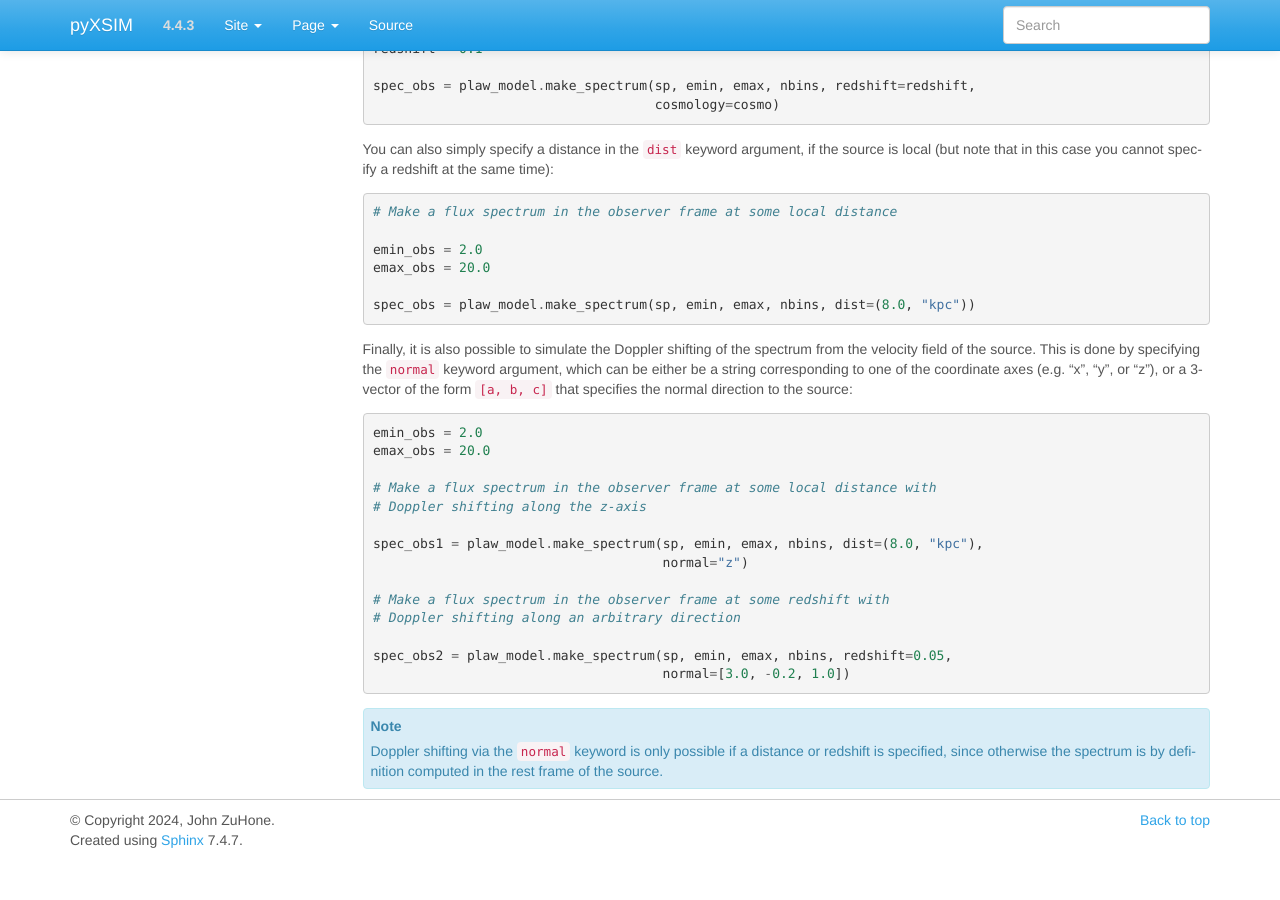
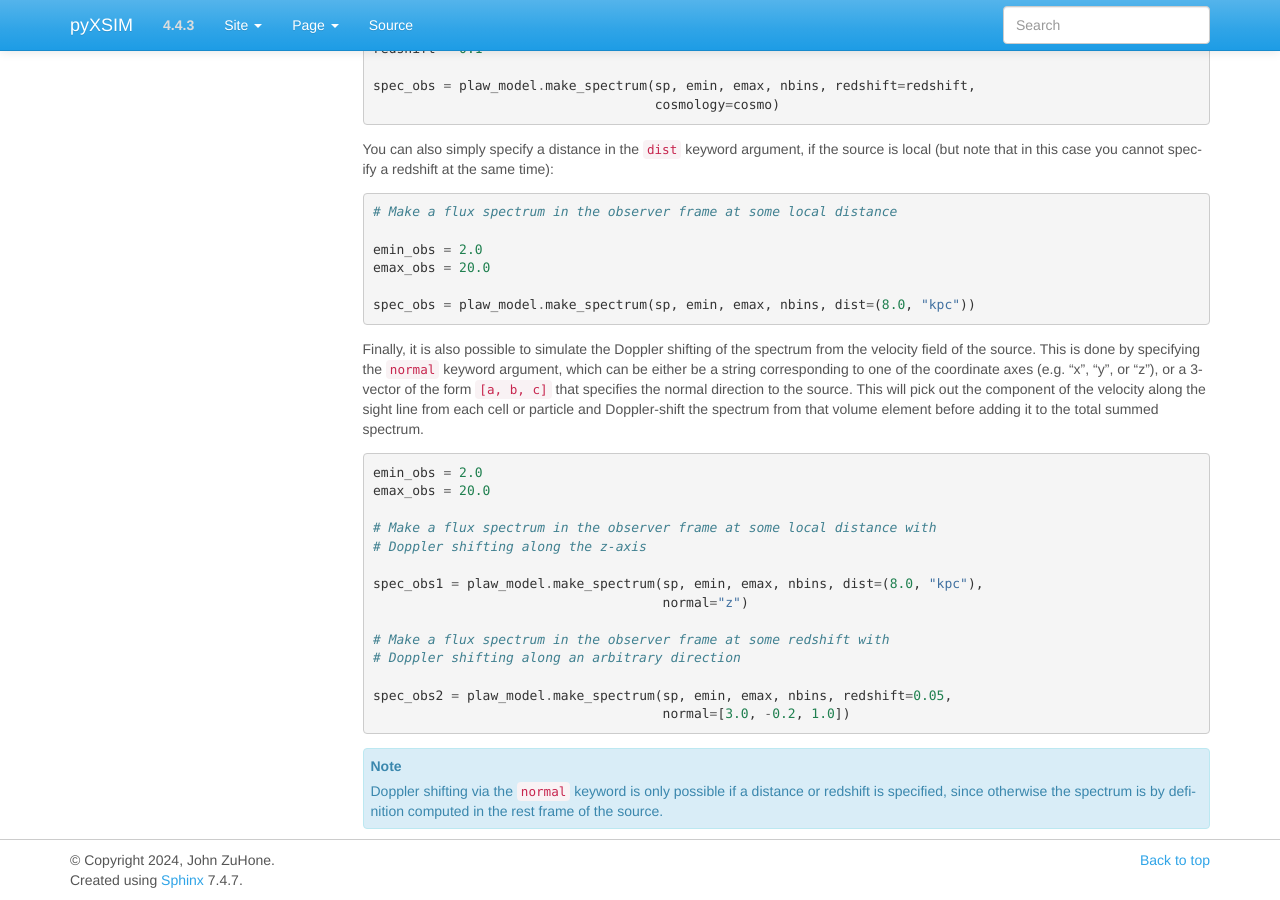
Before and after one commit to jzuhone/pyxsim, a Sphinx documentation site: the page built from doc/source/spectra.rst, in a window 1280 px wide and 900 px high, scrolled down 1111 px. Built offline with Sphinx 7.4.7, drawn with Linux system fonts in a browser that asks for light colours; pages that are not in the unit, such as notebooks, are missing from menus; before the commit the page ends 1971 px from its top, so only the background shows below that.

Commit message:
Some minor doc work

```diff
--- a/doc/source/changelog.rst
+++ b/doc/source/changelog.rst
@@ -17,7 +17,7 @@ backwards-incompatible changes.
 * The :class:`~pyxsim.source_models.power_law_sources.PowerLawSourceModel` no
   longer takes an ``emission_field`` argument in units of counts/s/keV, but
   instead takes a ``luminosity_field`` argument in units of power (e.g. W, erg/s,
-  keV/s,). See :ref:`powerlaw-sources` for more details. This is a
+  keV/s, etc.). See :ref:`powerlaw-sources` for more details. This is a
   backwards-incompatible change.
 * No-sky option
 
--- a/doc/source/index.rst
+++ b/doc/source/index.rst
@@ -54,7 +54,6 @@ Table of Contents
    :maxdepth: 2
 
    installing
-   v3_to_v4
    basic_concepts
    source_models/index
    xray_fields
--- a/doc/source/source_models/thermal_sources.rst
+++ b/doc/source/source_models/thermal_sources.rst
@@ -106,7 +106,7 @@ parameters which can be set:
   generating photons. By "entropy" we here mean :math:`S = k_BTn_e^{-2/3}`, where
   :math:`k_BT` is the gas temperature and :math:`n_e` is the electron number
   density. If a float, the units are assumed to be keV*cm**2. It can also be a
-``YTQuantity`` or a float, string tuple such as ``(10.0, "keV*cm**2")`` Default:
+  ``YTQuantity`` or a float, string tuple such as ``(10.0, "keV*cm**2")`` Default:
   None, meaning no minimum entropy.
 * ``method``: The method used to generate the photon energies from the spectrum.
   Either ``"invert_cdf"``,
--- a/doc/source/spectra.rst
+++ b/doc/source/spectra.rst
@@ -8,7 +8,7 @@ of any sort, then you can also generate spectra from the entire object. This can
 be done in two modes--either in the rest frame of the source, in which case the
 spectrum will be a "count rate" spectrum in units of counts s\ :sup:`-1` keV\ :sup:`-1`,
 or in an observer frame at some distance in which case the spectrum will be in
-units of counts s\ :sup:`-1` cm\ :sup:`-2` keV\ :sup:`-1`
+units of counts s\ :sup:`-1` cm\ :sup:`-2` keV\ :sup:`-1`.
 
 
 Assuming one has a dataset and (say) a sphere object, you can generate spectra
@@ -93,7 +93,9 @@ Finally, it is also possible to simulate the Doppler shifting of the spectrum fr
 velocity field of the source. This is done by specifying the ``normal`` keyword argument,
 which can be either be a string corresponding to one of the coordinate axes
 (e.g. "x", "y", or "z"), or a 3-vector of the form ``[a, b, c]`` that specifies the
-normal direction to the source:
+normal direction to the source. This will pick out the component of the velocity along
+the sight line from each cell or particle and Doppler-shift the spectrum from that
+volume element before adding it to the total summed spectrum.
 
 .. code-block:: python
 
```
Also changed, not shown: doc/source/v3_to_v4.rst (deleted, +0 -54 lines).
